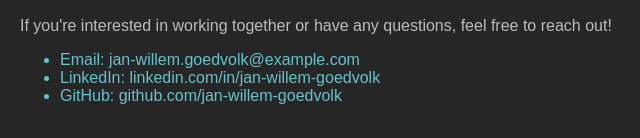
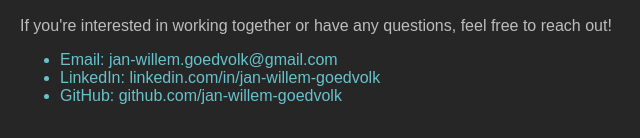
Before and after one commit to JWGoedvolk/portfolio, a plain HTML site: page index.html in a window 1280 px wide. Shown: the part 1420-1558 px from the top of the page, 0-640 px from the left. Drawn offline with Linux system fonts and the light colour scheme.

Commit message:
Updated email

```diff
--- a/index.html
+++ b/index.html
@@ -61,7 +61,7 @@
             <h2 class="class_color">Contact</h2>
             <p>If you're interested in working together or have any questions, feel free to reach out!</p>
             <ul>
-                <li class="field_color">Email: jan-willem.goedvolk@example.com</li>
+                <li class="field_color">Email: jan-willem.goedvolk@gmail.com</li>
                 <li class="field_color">LinkedIn: linkedin.com/in/jan-willem-goedvolk</li>
                 <li class="field_color">GitHub: github.com/jan-willem-goedvolk</li>
             </ul>
```
